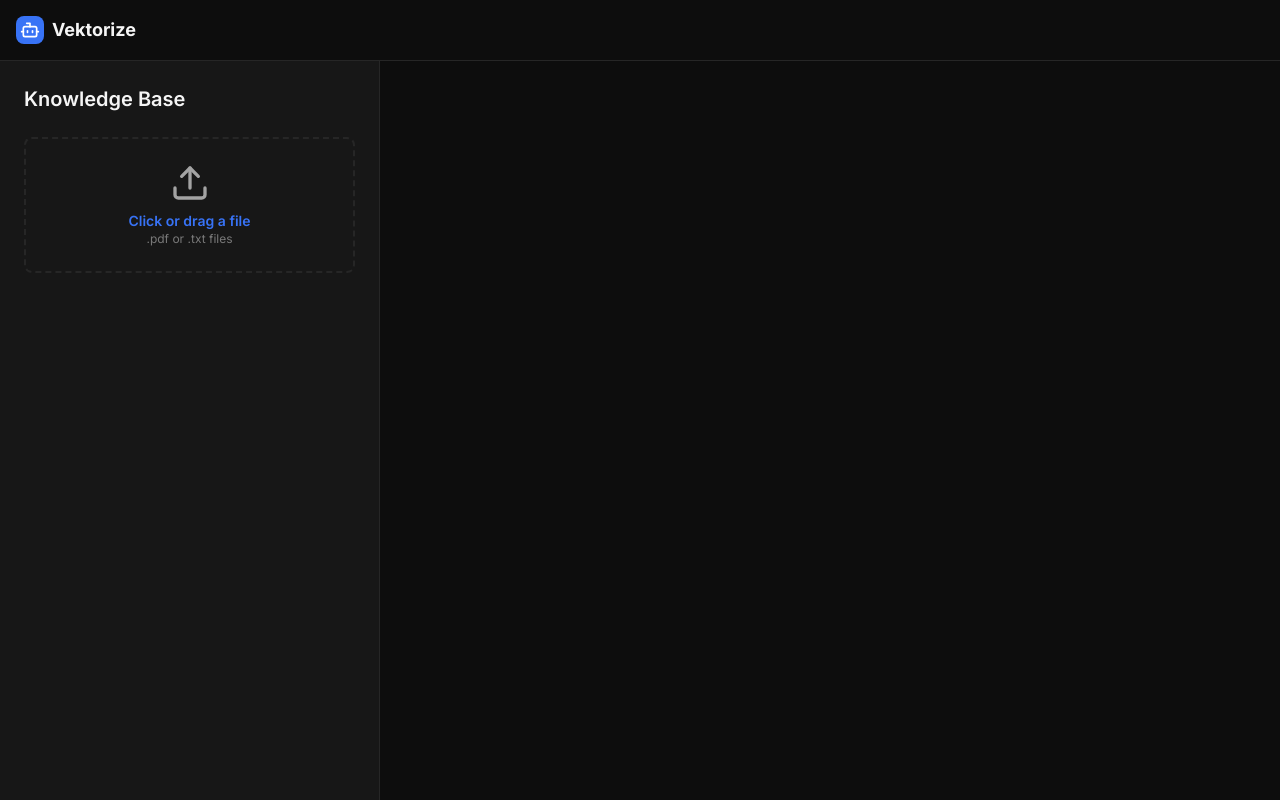
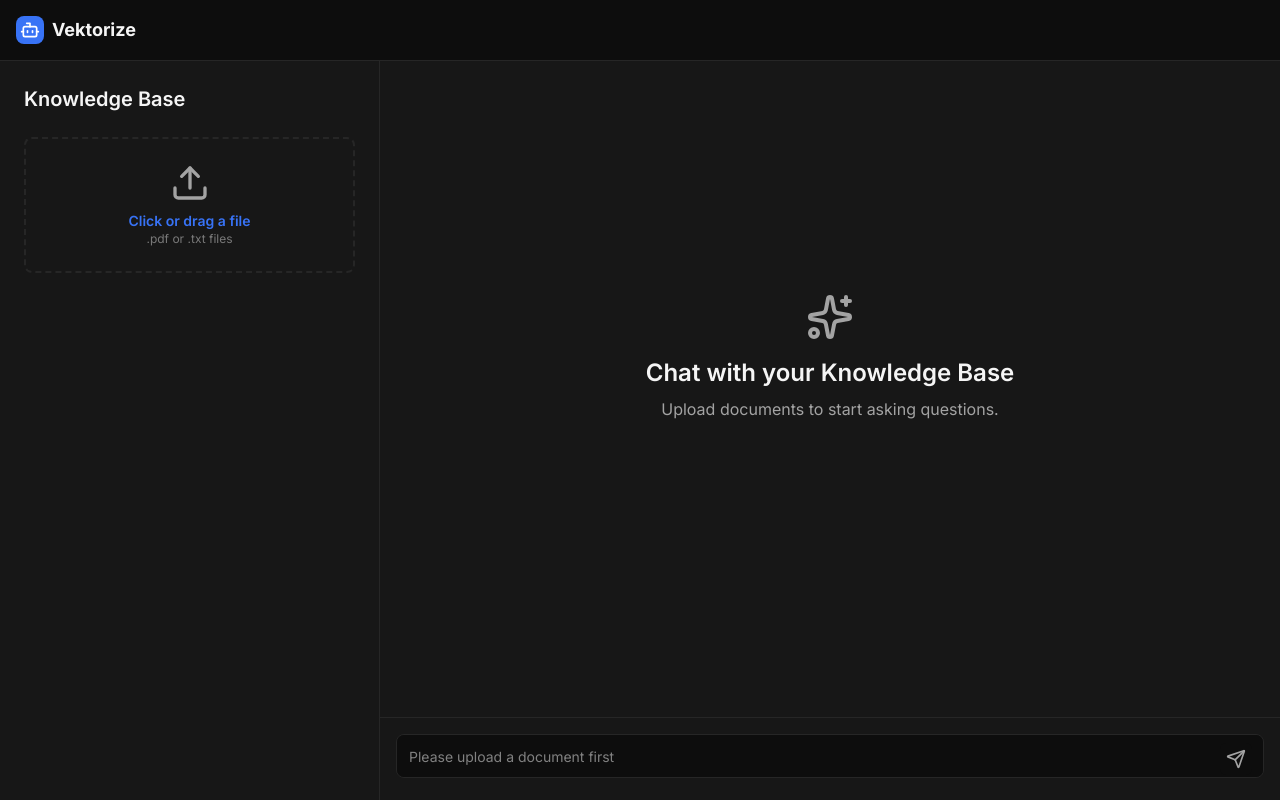
Before and after one commit to Soojal-Kumar/Vektorize, a Next.js app: page / in a window 1280 px wide. Built offline with nearby package versions, Linux system fonts and the light colour scheme.

Commit message:
Fix: Resolved linting errors for production build

```diff
--- a/src/components/ChatInterface.tsx
+++ b/src/components/ChatInterface.tsx
@@ -4,7 +4,6 @@ import { useState, useRef, useEffect } from 'react';
 import { Send, User, Bot, Sparkles, HelpCircle } from 'lucide-react';
 import ContextModal from './ContextModal';
 import { AppDocument } from '@/app/page';
-// REMOVED: No longer need to import 'natural' on the client!
 
 interface Message {
   id: string;
@@ -26,7 +25,9 @@ export default function ChatInterface({ documents }: ChatInterfaceProps) {
   const [isModalOpen, setIsModalOpen] = useState(false);
   const [selectedContext, setSelectedContext] = useState<string | null>(null);
 
-  useEffect(() => { setMessages([]); }, [documents]);
+  useEffect(() => {
+    setMessages([]);
+  }, [documents]);
 
   const openContextModal = (context: string) => {
     setSelectedContext(context);
@@ -35,12 +36,20 @@ export default function ChatInterface({ documents }: ChatInterfaceProps) {
 
   const scrollToBottom = () => { messagesEndRef.current?.scrollIntoView({ behavior: 'smooth' }); };
   useEffect(scrollToBottom, [messages]);
-  useEffect(() => { /* ... auto-resize logic is the same ... */ }, [input]);
+
+  useEffect(() => {
+    if (inputRef.current) {
+      inputRef.current.style.height = 'auto';
+      inputRef.current.style.height = `${inputRef.current.scrollHeight}px`;
+    }
+  }, [input]);
 
   const sendQuery = async (question: string) => {
     if (!question.trim() || documents.length === 0 || isLoading) return;
     setIsLoading(true);
 
+    // We create the user message first, but without the context.
+    // The context will be added later once we get it back from the server.
     const userMessage: Message = { id: Date.now().toString(), content: question, role: 'user' };
     const newMessages = [...messages, userMessage];
     setMessages(newMessages);
@@ -50,7 +59,7 @@ export default function ChatInterface({ documents }: ChatInterfaceProps) {
       const combinedContent = documents.map(doc => doc.content).join('\n\n');
       const historyToInclude = newMessages.slice(-6, -1).map(msg => ({ role: msg.role, content: msg.content }));
 
-      // The API call now sends the raw data for the server to process
+      // The API call now sends all raw data for the server to process
       const res = await fetch('/api/chat', {
         method: 'POST',
         headers: { 'Content-Type': 'application/json' },
@@ -61,12 +70,17 @@ export default function ChatInterface({ documents }: ChatInterfaceProps) {
         }),
       });
 
-      if (!res.ok) throw new Error(`API Error: ${res.statusText}`);
+      if (!res.ok) {
+        throw new Error(`API Error: ${res.statusText}`);
+      }
 
       const data = await res.json();
 
-      // The server now sends back the context it used, so we can attach it to the message
-      userMessage.context = data.context;
+      // Now that we have the context from the server, we find the original
+      // user message in our state and update it.
+      setMessages(prev => prev.map(msg =>
+        msg.id === userMessage.id ? { ...msg, context: data.context } : msg
+      ));
 
       const assistantMessage: Message = { id: Date.now().toString() + 'ai', content: data.response, role: 'assistant' };
       setMessages(prev => [...prev, assistantMessage]);
@@ -84,9 +98,78 @@ export default function ChatInterface({ documents }: ChatInterfaceProps) {
   const handleKeyDown = (e: React.KeyboardEvent<HTMLTextAreaElement>) => { if (e.key === 'Enter' && !e.shiftKey) { e.preventDefault(); sendQuery(input); } };
 
   return (
-    // The entire JSX part of this component is exactly the same as before
     <>
-      { /* ... */ }
+      <div className="flex flex-col h-full bg-bg-muted">
+        <div className="flex-1 overflow-auto p-6 space-y-8 scrollbar-hide">
+          {messages.length === 0 ? (
+            <div className="flex flex-col items-center justify-center h-full text-center text-text-muted">
+              <Sparkles className="h-12 w-12 mb-4" />
+              <h2 className="text-2xl font-semibold text-text-primary">Chat with your Knowledge Base</h2>
+              <p className="mt-2 max-w-sm">Upload documents to start asking questions.</p>
+            </div>
+          ) : (
+            messages.map(message => (
+              <div key={message.id} className={`flex items-start gap-4 ${message.role === 'user' ? 'flex-row-reverse' : ''}`}>
+                <div className={`h-8 w-8 rounded-full flex items-center justify-center flex-shrink-0 ${message.role === 'user' ? 'bg-accent' : 'bg-bg-base'}`}>
+                  {message.role === 'user' ? <User className="h-5 w-5 text-accent-foreground" /> : <Bot className="h-5 w-5 text-accent" />}
+                </div>
+                {message.role === 'user' ? (
+                  <button
+                    onClick={() => message.context && openContextModal(message.context)}
+                    className="group relative max-w-xl rounded-lg p-3 text-sm text-left shadow-md bg-accent text-accent-foreground disabled:cursor-not-allowed"
+                    disabled={!message.context} // Disable button until context is loaded
+                  >
+                    <p className="whitespace-pre-wrap">{message.content}</p>
+                    {message.context && (
+                      <div className="absolute -bottom-2 -left-2 opacity-0 group-hover:opacity-100 transition-opacity">
+                        <HelpCircle className="h-4 w-4 text-accent-foreground bg-accent rounded-full"/>
+                      </div>
+                    )}
+                  </button>
+                ) : (
+                  <div className="max-w-xl rounded-lg p-3 text-sm shadow-md bg-bg-base text-text-primary">
+                    <p className="whitespace-pre-wrap">{message.content}</p>
+                  </div>
+                )}
+              </div>
+            ))
+          )}
+          {isLoading && (
+            <div className="flex items-start gap-4">
+              <div className="h-8 w-8 rounded-full bg-bg-base flex items-center justify-center flex-shrink-0"><Bot className="h-5 w-5 text-accent" /></div>
+              <div className="max-w-xl rounded-lg p-3 text-sm bg-bg-base text-text-primary flex items-center">
+                <div className="flex gap-1.5">
+                  <span className="h-1.5 w-1.5 bg-text-muted rounded-full animate-pulse [animation-delay:-0.3s]"></span>
+                  <span className="h-1.5 w-1.5 bg-text-muted rounded-full animate-pulse [animation-delay:-0.15s]"></span>
+                  <span className="h-1.5 w-1.5 bg-text-muted rounded-full animate-pulse"></span>
+                </div>
+              </div>
+            </div>
+          )}
+          <div ref={messagesEndRef} />
+        </div>
+        <div className="border-t border-border p-4 bg-bg-muted">
+          <form onSubmit={handleSubmit} className="relative">
+            <textarea
+              ref={inputRef} value={input} onChange={e => setInput(e.target.value)} onKeyDown={handleKeyDown}
+              placeholder={documents.length > 0 ? "Ask a question..." : "Please upload a document first"}
+              className="w-full border border-border rounded-lg p-3 pr-12 bg-bg-base text-sm resize-none focus:outline-none focus-visible:ring-2 focus-visible:ring-accent max-h-32 scrollbar-hide"
+              rows={1} disabled={documents.length === 0 || isLoading}
+            />
+            <button
+              type="submit" disabled={documents.length === 0 || isLoading || !input.trim()}
+              className="absolute right-3 top-1/2 -translate-y-1/2 bg-accent text-accent-foreground rounded-md p-1.5 disabled:bg-bg-base disabled:text-text-muted transition-colors"
+            >
+              <Send className="h-5 w-5" />
+            </button>
+          </form>
+        </div>
+      </div>
+      <ContextModal
+        isOpen={isModalOpen}
+        onClose={() => setIsModalOpen(false)}
+        context={selectedContext}
+      />
     </>
   );
 }
```
